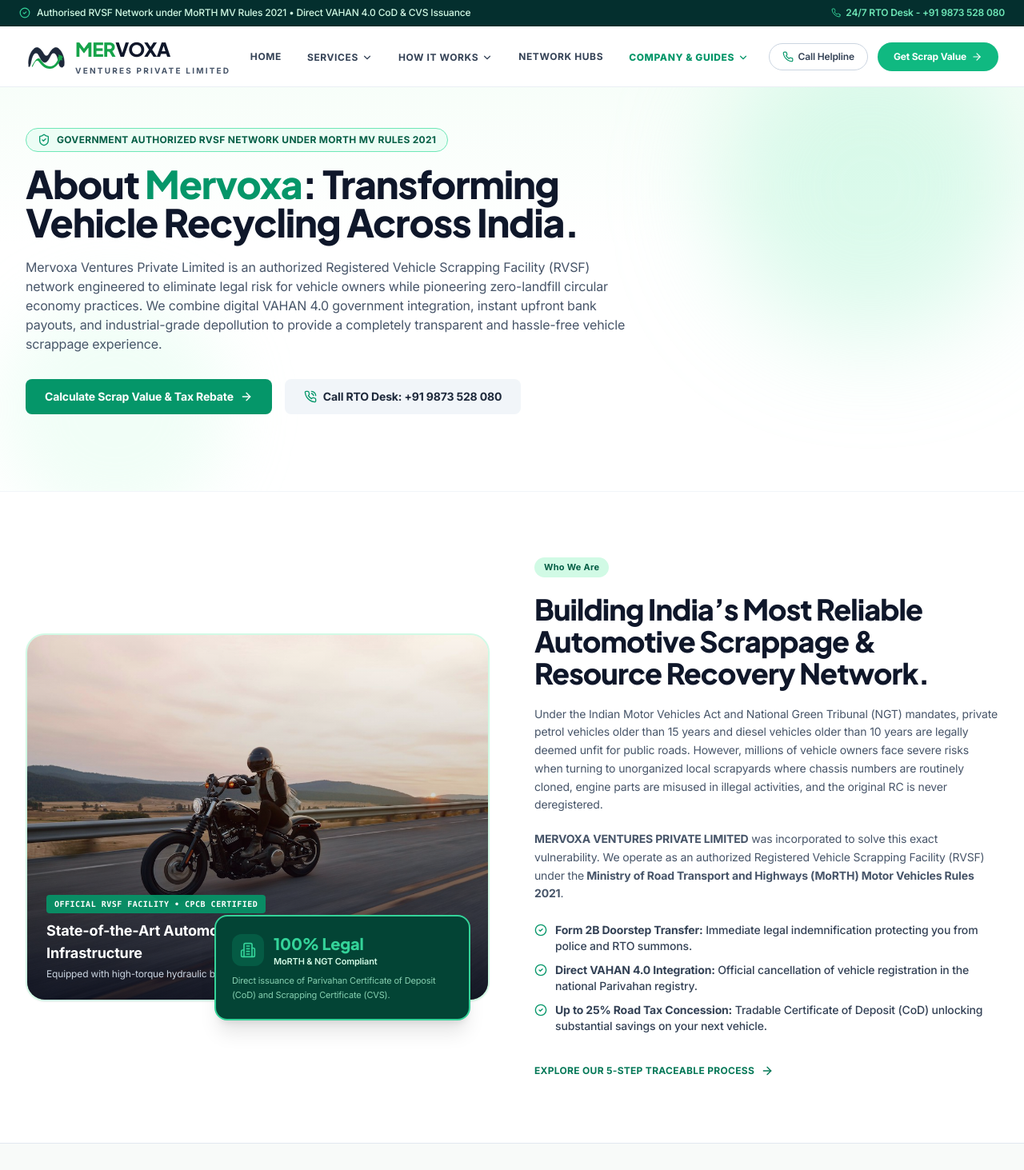
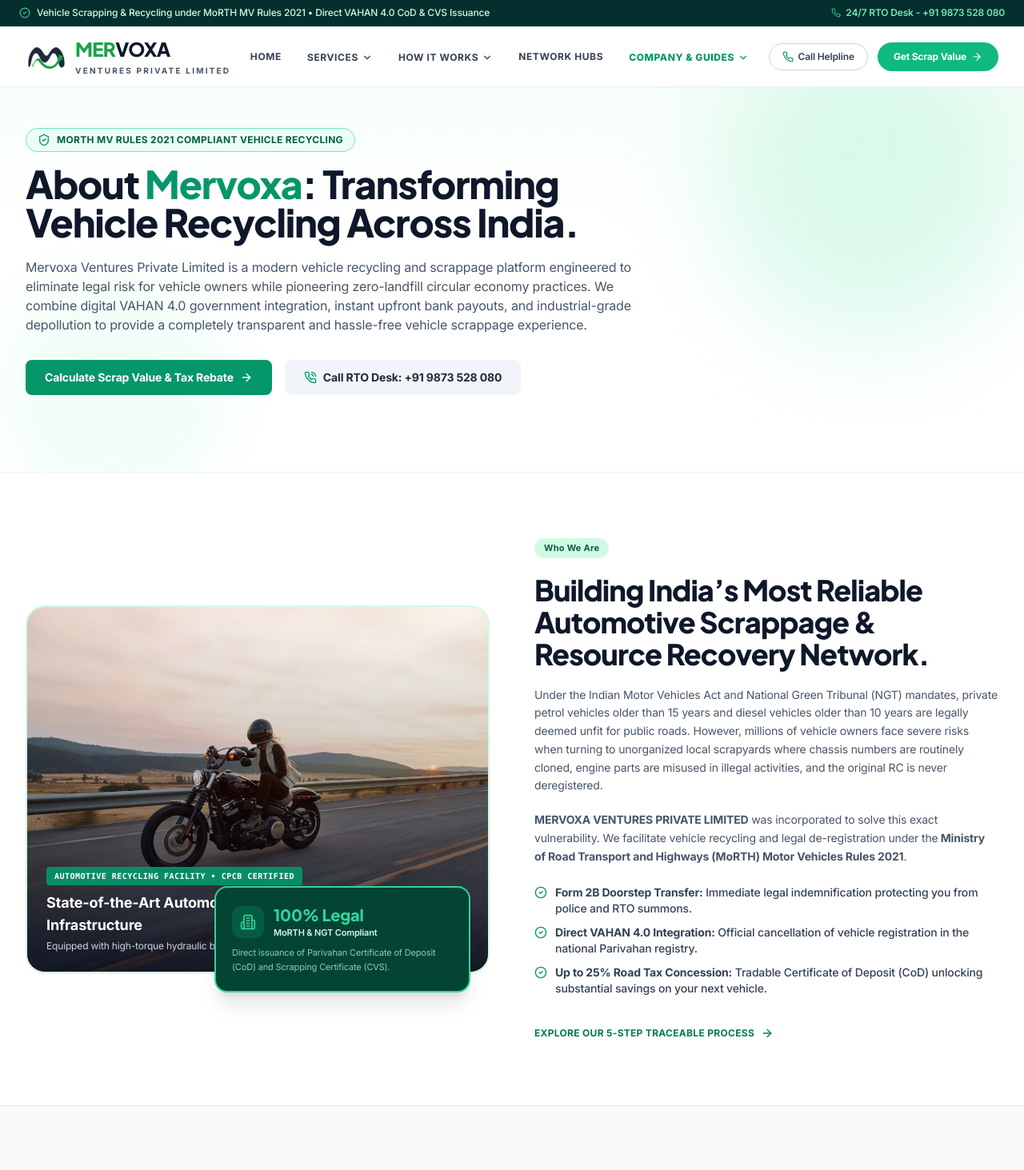
Before and after one commit to Tvadev24/mervoxa, a Next.js app: page /about-us in a window 1280 px wide. Shown: the top 1463 px of the page at 80% size. Built offline with nearby package versions, Linux system fonts and the light colour scheme.

Commit message:
Remove Authorised RVSF Network branding across metadata, header bar, and content

```diff
--- a/app/[citySlug]/page.tsx
+++ b/app/[citySlug]/page.tsx
@@ -88,17 +88,17 @@ export default function CityScrapPage({ params }: CityPageProps) {
             <div className="lg:col-span-7 space-y-4">
               <div className="inline-flex items-center gap-2 px-3.5 py-1.5 rounded-full bg-emerald-50 border border-emerald-300 text-xs font-bold text-emerald-800 uppercase tracking-wide">
                 <MapPin className="w-3.5 h-3.5 text-emerald-600" />
-                <span>Authorised RVSF Yard Service &bull; {cityName}</span>
+                <span>Vehicle Scrapping Service &bull; {cityName}</span>
               </div>
 
               <h1 className="font-heading font-extrabold text-3xl sm:text-5xl text-slate-900 tracking-tight leading-tight">
-                Authorised {vehicleType} Scrap Facility in{' '}
+                Certified {vehicleType} Scrap Service in{' '}
                 <span className="text-[#10b981]">{cityName}</span>
               </h1>
 
               <p className="text-sm sm:text-base text-slate-600 leading-relaxed max-w-2xl font-normal">
                 Looking to scrap your old {vehicleType.toLowerCase()} legally in {cityName}?
-                Mervoxa operates a verified Registered Vehicle Scrapping Facility network under MoRTH MV Rules 2021.
+                Mervoxa facilitates vehicle scrapping and recycling under MoRTH MV Rules 2021.
                 Get free doorstep flatbed towing in {cityName}, instant upfront IMPS bank payout, and official VAHAN CoD &amp; CVS certificates.
               </p>
 
--- a/app/about-us/page.tsx
+++ b/app/about-us/page.tsx
@@ -117,7 +117,7 @@ export default function AboutUsPage() {
           <div className="max-w-3xl">
             <div className="inline-flex items-center gap-2 px-3.5 py-1.5 rounded-full bg-emerald-50 border border-emerald-300 text-xs font-bold text-emerald-800 uppercase tracking-wide mb-4">
               <ShieldCheck className="w-4 h-4 text-emerald-600" />
-              <span>Government Authorized RVSF Network under MoRTH MV Rules 2021</span>
+              <span>MoRTH MV Rules 2021 Compliant Vehicle Recycling</span>
             </div>
 
             <h1 className="font-heading font-extrabold text-3xl sm:text-5xl text-slate-900 tracking-tight leading-tight">
@@ -125,7 +125,7 @@ export default function AboutUsPage() {
             </h1>
 
             <p className="mt-5 text-sm sm:text-base text-slate-600 leading-relaxed font-normal">
-              Mervoxa Ventures Private Limited is an authorized Registered Vehicle Scrapping Facility (RVSF) network
+              Mervoxa Ventures Private Limited is a modern vehicle recycling and scrappage platform
               engineered to eliminate legal risk for vehicle owners while pioneering zero-landfill circular economy
               practices. We combine digital VAHAN 4.0 government integration, instant upfront bank payouts, and
               industrial-grade depollution to provide a completely transparent and hassle-free vehicle scrappage experience.
@@ -164,7 +164,7 @@ export default function AboutUsPage() {
               <div className="relative h-80 sm:h-96 lg:h-[460px] rounded-3xl overflow-hidden border-2 border-emerald-100 shadow-sm bg-slate-100">
                 <Image
                   src="/images/hero-facility.jpg"
-                  alt="Mervoxa Authorised RVSF Industrial Facility"
+                  alt="Mervoxa Vehicle Recycling Facility"
                   fill
                   className="object-cover"
                   priority
@@ -173,7 +173,7 @@ export default function AboutUsPage() {
 
                 <div className="absolute bottom-6 left-6 right-6 text-white">
                   <div className="inline-flex items-center gap-2 px-2.5 py-1 rounded bg-emerald-600/90 text-[10px] font-mono font-bold tracking-wider uppercase mb-2">
-                    Official RVSF Facility &bull; CPCB Certified
+                    Automotive Recycling Facility &bull; CPCB Certified
                   </div>
                   <h4 className="text-base sm:text-lg font-bold leading-snug">
                     State-of-the-Art Automotive Dismantling &amp; Depollution Infrastructure
@@ -221,7 +221,7 @@ export default function AboutUsPage() {
 
               <p className="text-sm text-slate-600 leading-relaxed font-normal">
                 <strong>MERVOXA VENTURES PRIVATE LIMITED</strong> was incorporated to solve this exact vulnerability.
-                We operate as an authorized Registered Vehicle Scrapping Facility (RVSF) under the
+                We facilitate vehicle recycling and legal de-registration under the
                 <strong> Ministry of Road Transport and Highways (MoRTH) Motor Vehicles Rules 2021</strong>.
               </p>
 
--- a/app/layout.tsx
+++ b/app/layout.tsx
@@ -15,9 +15,9 @@ const plusJakarta = Plus_Jakarta_Sans({
 });
 
 export const metadata: Metadata = {
-  title: 'MERVOXA | Authorised Registered Vehicle Scrapping Facility (RVSF) Network',
+  title: 'MERVOXA | Vehicle Scrapping & Recycling Services',
   description:
-    'MoRTH-authorised vehicle scrapping and recycling network in India. Scrap your end-of-life car, bike, or commercial vehicle with 100% legal indemnity, upfront bank payment, and official VAHAN CoD & CVS certificates.',
+    'MoRTH-compliant vehicle scrapping and recycling services in India. Scrap your end-of-life car, bike, or commercial vehicle with 100% legal indemnity, upfront bank payment, and official VAHAN CoD & CVS certificates.',
   keywords: [
     'vehicle scrapping',
     'RVSF',
--- a/app/locations/page.tsx
+++ b/app/locations/page.tsx
@@ -117,7 +117,7 @@ export default function LocationsPage() {
                 <div className="space-y-3">
                   <div className="flex items-center gap-2 text-xs font-bold text-emerald-700 uppercase tracking-wider">
                     <Building className="w-4 h-4 text-emerald-600" />
-                    <span>Authorised RVSF Center</span>
+                    <span>Vehicle Recycling Center</span>
                   </div>
 
                   <h2 className="font-heading font-extrabold text-lg text-slate-900">
--- a/components/Hero.tsx
+++ b/components/Hero.tsx
@@ -56,7 +56,7 @@ export default function Hero({ onCheckVehicle, onOpenQuoteModal }: HeroProps) {
 
             <div className="inline-flex items-center gap-2 px-3.5 py-1.5 rounded-full bg-emerald-50 border border-emerald-300/80 text-[11px] font-bold text-emerald-800 tracking-wide uppercase">
               <span className="w-1.5 h-1.5 rounded-full bg-emerald-600" />
-              <span>MoRTH Authorised RVSF Network &bull; Pan-India</span>
+              <span>MoRTH Compliant Vehicle Scrapping &bull; Pan-India</span>
             </div>
 
             <h1 className="font-heading font-extrabold text-[32px] sm:text-5xl lg:text-[44px] text-slate-900 tracking-tight leading-[1.14]">
@@ -65,7 +65,7 @@ export default function Hero({ onCheckVehicle, onOpenQuoteModal }: HeroProps) {
             </h1>
 
             <p className="text-sm sm:text-[15px] text-slate-600 leading-relaxed max-w-xl">
-              Mervoxa operates a verified network of Registered Vehicle Scrapping Facilities (RVSFs) under MoRTH MV Rules 2021.
+              Mervoxa facilitates vehicle scrapping and recycling in accordance with MoRTH MV Rules 2021.
               Get instant VAHAN 4.0 CoD &amp; CVS certificates, 100% legal indemnity against vehicle misuse,
               and up to 25% road tax rebate on your next car purchase.
             </p>
--- a/components/LegalIndemnityRisk.tsx
+++ b/components/LegalIndemnityRisk.tsx
@@ -77,7 +77,7 @@ export default function LegalIndemnityRisk() {
             <div className="hidden md:block md:col-span-4 text-emerald-800 text-xs uppercase tracking-wider">
               <span className="flex items-center gap-1.5">
                 <ShieldCheck className="w-4 h-4 text-emerald-600" />
-                MERVOXA Authorised RVSF Network
+                MERVOXA Vehicle Recycling Platform
               </span>
             </div>
           </div>
--- a/components/Navbar.tsx
+++ b/components/Navbar.tsx
@@ -64,7 +64,7 @@ export default function Navbar({ onOpenQuoteModal }: NavbarProps) {
           <div className="flex items-center gap-2">
             <CheckCircle2 className="w-3.5 h-3.5 text-emerald-400 flex-shrink-0" />
             <span className="truncate text-[11px] sm:text-xs font-medium text-emerald-100">
-              Authorised RVSF Network under MoRTH MV Rules 2021 &bull; Direct VAHAN 4.0 CoD &amp; CVS Issuance
+              Vehicle Scrapping &amp; Recycling under MoRTH MV Rules 2021 &bull; Direct VAHAN 4.0 CoD &amp; CVS Issuance
             </span>
           </div>
           <div className="hidden md:flex items-center gap-5">
```
